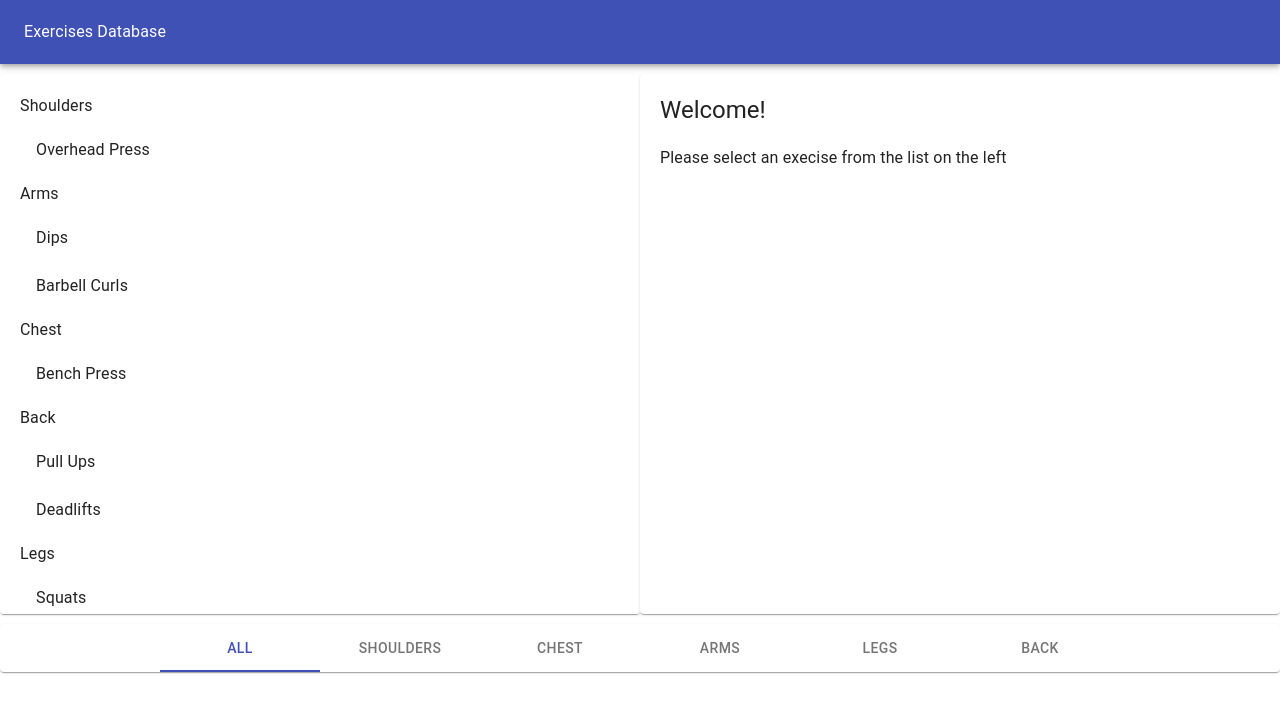
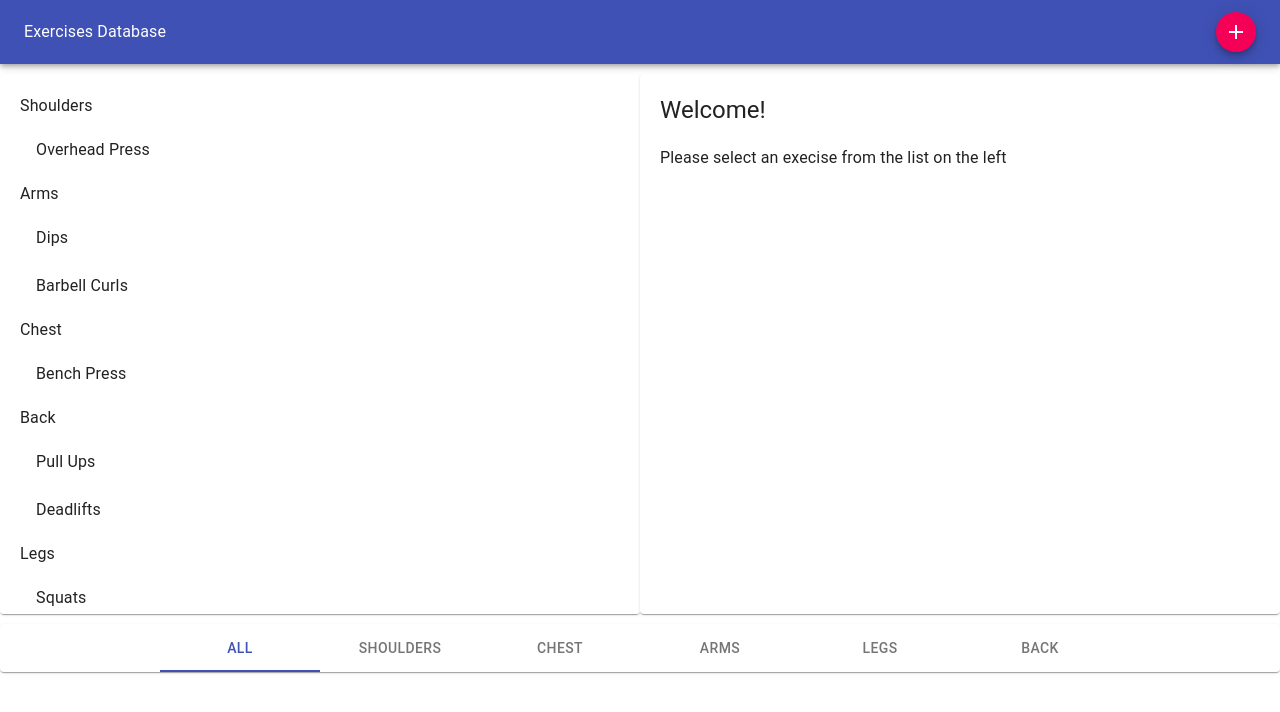
Before and after one commit to psx95/exercises-app-material-ui, a React (Create React App) app: page / in a window 1280 px wide. Shown: the top 712 px of the page. Built offline with nearby package versions, Linux system fonts and the light colour scheme.

Commit message:
feat(header): adds a button to show a add exercise dialog
also adds file to create a dialog

```diff
--- /dev/null
+++ b/src/Components/Exercises/Dialogs/Create.js
@@ -0,0 +1,44 @@
+import React, { Fragment, Component } from 'react';
+import { Dialog, DialogTitle, DialogContent, DialogContentText, Fab, Button, DialogActions } from '@material-ui/core'
+import AddIcon from '@material-ui/icons/Add'
+
+export default class extends Component {
+    state = {
+        open: false
+    }
+
+    handleToggle = () => {
+        const prevOpen = this.state.open;
+        this.setState({
+            open: !prevOpen
+        });
+    }
+
+    render() {
+        const { open } = this.state;
+
+        return <Fragment>
+            <Fab size="small" color="secondary" onClick={this.handleToggle}>
+                <AddIcon />
+            </Fab>
+            <Dialog
+                open={open}
+                onClose={this.handleToggle}
+                aria-labelledby="form-dialog-title">
+                <DialogTitle id="form-dialog-title">
+                    Create a new exercise
+                </DialogTitle>
+                <DialogContent>
+                    <DialogContentText>
+                        Please fill out the form below.
+                    </DialogContentText>
+                </DialogContent>
+                <DialogActions>
+                    <Button color="primary" variant="contained">
+                        Create
+                    </Button>
+                </DialogActions>
+            </Dialog>
+        </Fragment>
+    }
+}
--- a/src/Components/Layouts/Header.js
+++ b/src/Components/Layouts/Header.js
@@ -1,11 +1,14 @@
 import React from 'react';
 import { AppBar, Toolbar, Typography } from '@material-ui/core';
+import CreateDialog from '../Exercises/Dialogs/Create';
 
 export default props =>
     <AppBar position="static">
         <Toolbar>
-            <Typography variant="body1" color="inherit">
+            <Typography variant="body1" color="inherit" style={{ flex: 1 }}>
                 Exercises Database
             </Typography>
+
+            <CreateDialog />
         </Toolbar>
     </AppBar>
```
